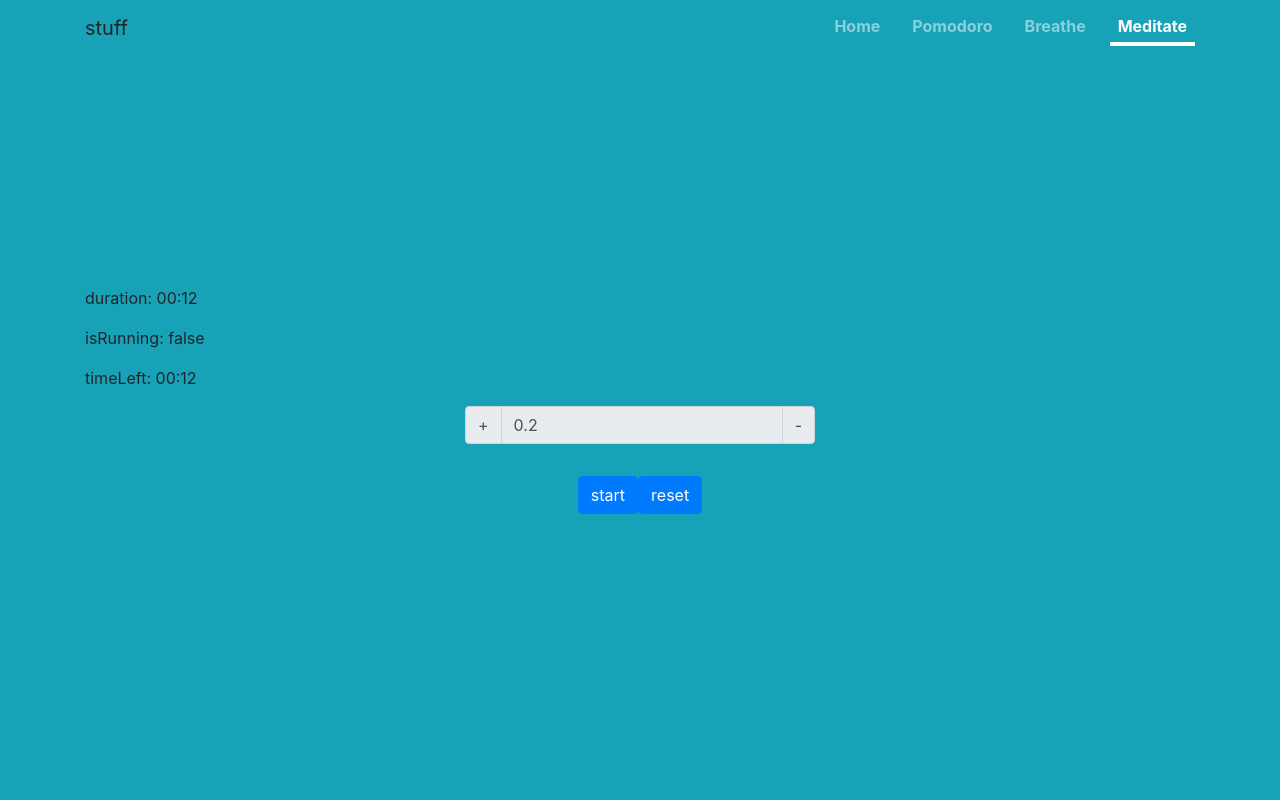
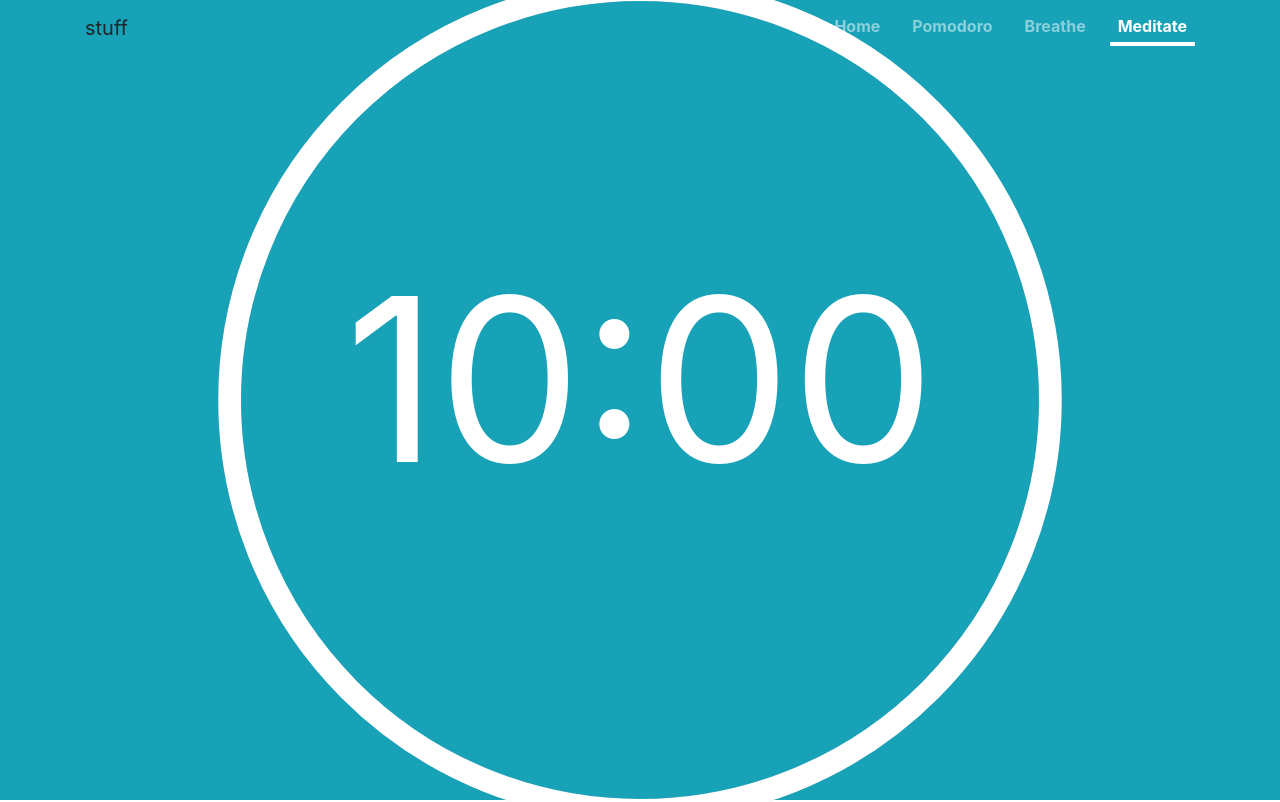
Before and after one commit to mediasittich/pomodoro-relax-app, a React (Create React App) app: page /meditate in a window 1280 px wide. Shown: the top 802 px of the page. Built offline with nearby package versions, Linux system fonts and the light colour scheme.

Commit message:
mv time conversion calculations to separate file

```diff
--- a/src/containers/Meditate.js
+++ b/src/containers/Meditate.js
@@ -1,21 +1,20 @@
-import React, { useState, useRef, useEffect } from "react";
+import React, { useState } from "react";
 import { useAnimationFrame } from "../hooks/hooks";
 
 import TimerInput from "../components/TimerInput";
 import ControlButton from "../components/ControlButton";
 import { Container, Row, Col } from "react-bootstrap";
 
-// import DisplayReducingCircle from "../components/DisplayReducingCircle";
+import DisplayReducingCircle from "../components/DisplayReducingCircle";
 
 import "./Meditate.css";
 
 const MeditateApp = () => {
-  const [duration, setDuration] = useState(0.2 * 60 * 1000);
+  const [duration, setDuration] = useState(10 * 60 * 1000);
 
   const [
     isRunning,
     timeLeft,
-    setTimeLeft,
     startTimer,
     pauseTimer,
     resetTimer,
@@ -27,37 +26,14 @@ const MeditateApp = () => {
     }
   };
   const handleDown = () => {
-    if (duration > 0) {
+    if (duration > 1 * 60 * 1000) {
       setDuration(duration - 1 * 60 * 1000);
     }
   };
 
-  const calculateTimeLeft = (difference) => {
-    return {
-      days: Math.floor(difference / (1000 * 60 * 60 * 24)),
-      hours: Math.floor((difference / (1000 * 60 * 60)) % 24),
-      minutes: Math.floor((difference / 1000 / 60) % 60),
-      seconds: Math.floor((difference / 1000) % 60),
-    };
-  };
-  const displayFormat = (val) => ("0" + val).slice(-2);
-
-  //
-  // console.log(startTime);
   return (
     <div className="app meditation-app">
       <Container>
-        <p>
-          duration: {displayFormat(calculateTimeLeft(duration).minutes)}:
-          {displayFormat(calculateTimeLeft(duration).seconds)}
-        </p>
-        <p>isRunning: {isRunning.toString()}</p>
-
-        <p>
-          timeLeft: {displayFormat(calculateTimeLeft(timeLeft).minutes)}:
-          {displayFormat(calculateTimeLeft(timeLeft).seconds)}
-        </p>
-
         <Row className="justify-content-center meditation-settings">
           <Col sm={4}>
             <TimerInput
@@ -67,9 +43,9 @@ const MeditateApp = () => {
             />
           </Col>
         </Row>
-        {/* <Row className="justify-content-center">
-          <DisplayReducingCircle time={seconds} timeremaining={''} />
-        </Row> */}
+        <Row className="justify-content-center">
+          <DisplayReducingCircle time={duration} timeremaining={timeLeft} />
+        </Row>
         <Row className="justify-content-center mt-3">
           {!isRunning ? (
             <ControlButton title="start" action={() => startTimer()} />
--- /dev/null
+++ b/src/scripts/timerCalculations.js
@@ -0,0 +1,10 @@
+export const calculateTimeLeft = (difference) => {
+  return {
+    minutes: Math.floor((difference / 1000 / 60) % 60),
+    seconds: Math.floor((difference / 1000) % 60),
+  };
+};
+
+export const displayFormat = (val) => ("0" + val).slice(-2);
+
+export const calculateTimeInSec = (difference) => difference / 1000;
```
